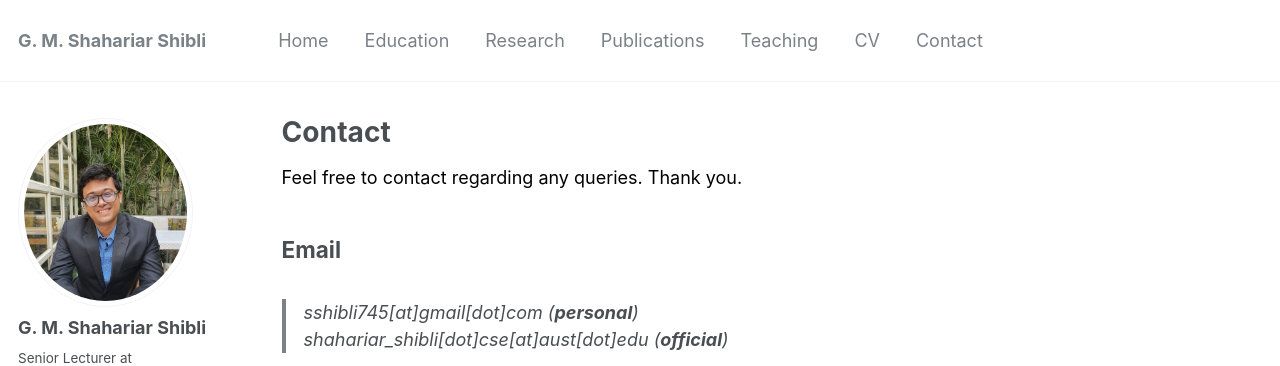
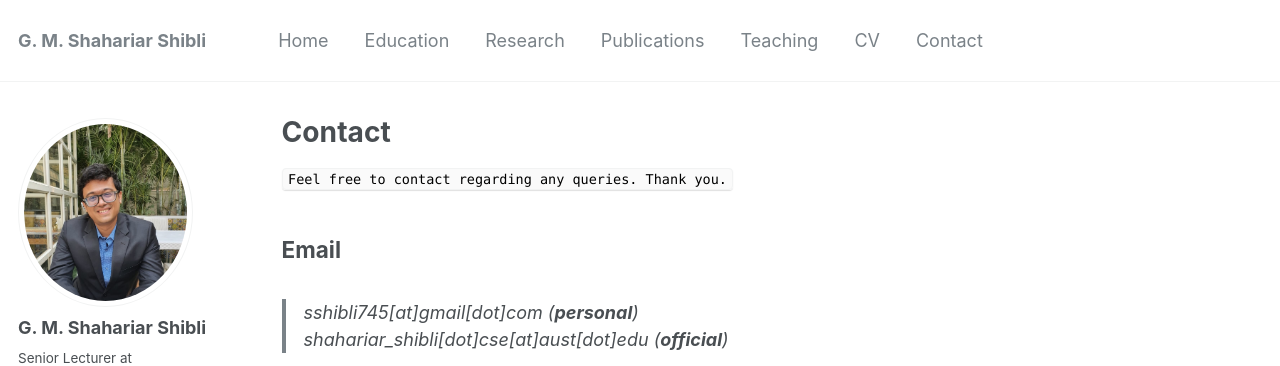
Before and after one commit to shahariar-shibli/shahariar-shibli.github.io, a Jekyll site: the page built from _pages/contact.md, in a window 1280 px wide. Shown: the top 366 px of the page. Built offline with Jekyll 4.4.1, drawn with Linux system fonts in a browser that asks for light colours; some web fonts are replaced.

Commit message:
Update contact.md

```diff
--- a/_pages/contact.md
+++ b/_pages/contact.md
@@ -5,7 +5,7 @@ permalink: /contact/
 author_profile: true
 ---
 
-<span style="color:black;">Feel free to contact regarding any queries. Thank you.</span>
+<code style="color:black;">Feel free to contact regarding any queries. Thank you.</code>
 
 ## Email
 > sshibli745[at]gmail[dot]com (***personal***) <br/>
```
